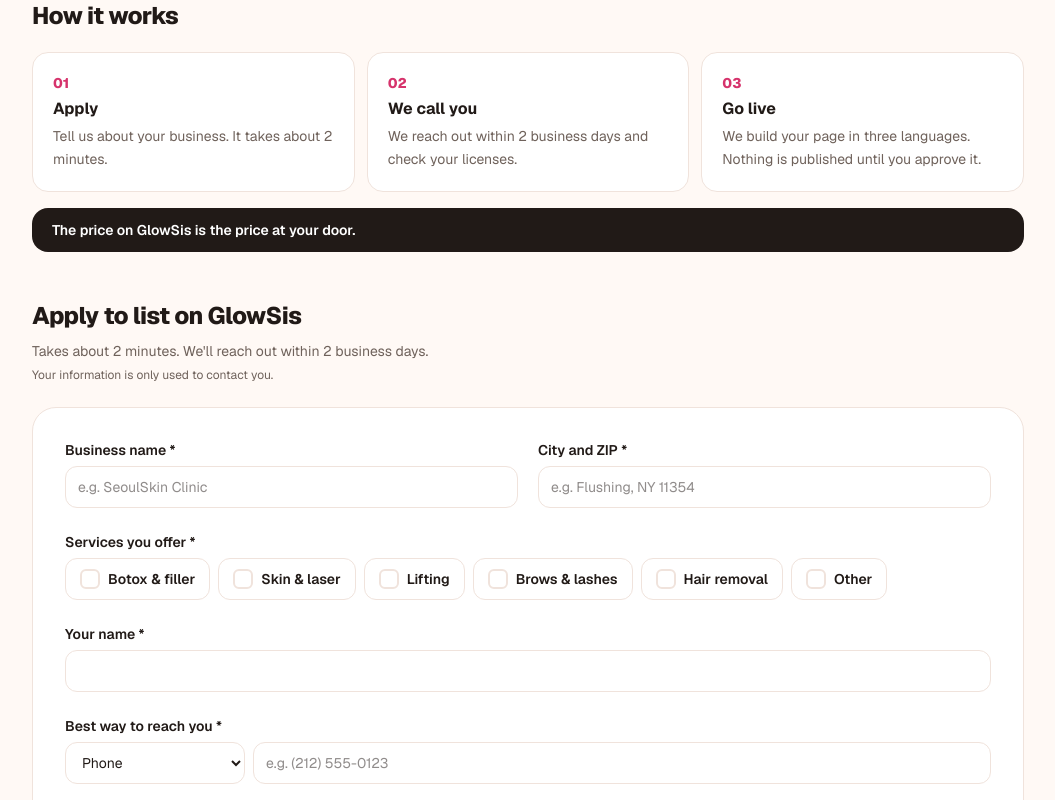
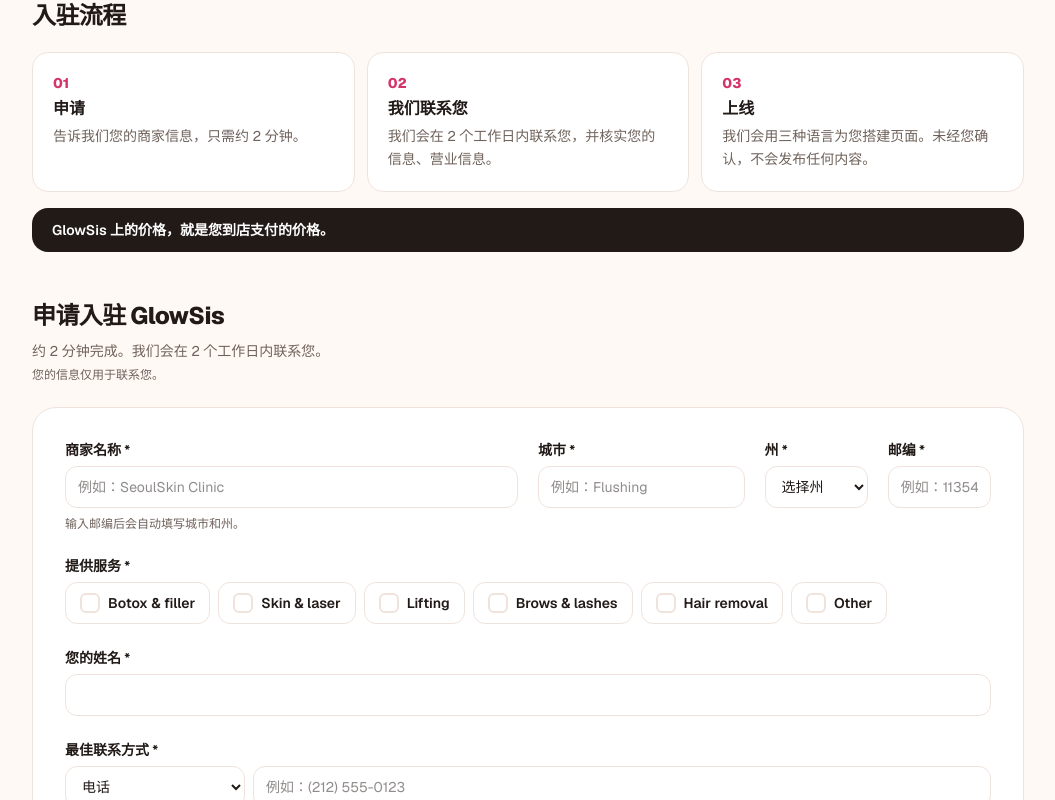
Before and after one commit to BrandyPiao1997/glow-sis, a Next.js app: page / in a window 1280 px wide. Shown: the part 620-1420 px from the top of the page, without its empty margins (112-1167 px from the left). Built offline with nearby package versions, Linux system fonts and the light colour scheme.

Commit message:
Split city/state/ZIP with ZIP autofill, soften step 2 wording, default language Chinese, confirmation replaces form

```diff
--- a/app/page.tsx
+++ b/app/page.tsx
@@ -59,8 +59,12 @@ function Logo({ className = "text-xl" }: { className?: string }) {
 
 const LANGUAGE_OPTIONS = ["English", "Chinese", "Korean"] as const;
 
+const US_STATES = [
+  "AL","AK","AZ","AR","CA","CO","CT","DE","DC","FL","GA","HI","ID","IL","IN","IA","KS","KY","LA","ME","MD","MA","MI","MN","MS","MO","MT","NE","NV","NH","NJ","NM","NY","NC","ND","OH","OK","OR","PA","RI","SC","SD","TN","TX","UT","VT","VA","WA","WV","WI","WY",
+] as const;
+
 export default function Home() {
-  const [lang, setLang] = useState<Lang>("en");
+  const [lang, setLang] = useState<Lang>("zh");
   useEffect(() => {
     const saved = window.localStorage.getItem("glow-nyc-lang");
     if (saved === "en" || saved === "zh" || saved === "ko") setLang(saved);
@@ -75,8 +79,10 @@ export default function Home() {
 
   // 1. Business name
   const [businessName, setBusinessName] = useState("");
-  // 2. City and ZIP
-  const [cityZip, setCityZip] = useState("");
+  // 2. City, State, ZIP (separate fields; ZIP auto-fills city and state)
+  const [city, setCity] = useState("");
+  const [state, setState] = useState("");
+  const [zip, setZip] = useState("");
   // 3. Services (pick any, one level only)
   const [services, setServices] = useState<string[]>([]);
   // 4. Your name
@@ -102,12 +108,31 @@ export default function Home() {
     setServices((prev) => (prev.includes(s) ? prev.filter((x) => x !== s) : [...prev, s]));
   }
 
+  // Look up city and state from a 5-digit US ZIP code (free, no key).
+  async function lookupZip(value: string) {
+    const cleaned = value.replace(/\D/g, "").slice(0, 5);
+    if (cleaned.length !== 5) return;
+    try {
+      const res = await fetch(`https://api.zippopotam.us/us/${cleaned}`);
+      if (!res.ok) return;
+      const data = await res.json();
+      const place = data.places?.[0];
+      if (!place) return;
+      if (place["place name"]) setCity(place["place name"]);
+      if (place["state abbreviation"]) setState(place["state abbreviation"]);
+    } catch {
+      // Lookup is a convenience only; the user can type city/state by hand.
+    }
+  }
+
   async function submit(e: React.FormEvent) {
     e.preventDefault();
     setError("");
     if (
       !businessName.trim() ||
-      !cityZip.trim() ||
+      !city.trim() ||
+      !state.trim() ||
+      !zip.trim() ||
       services.length === 0 ||
       !contactName.trim()
     ) {
@@ -125,7 +150,7 @@ export default function Home() {
         headers: { "Content-Type": "application/json" },
         body: JSON.stringify({
           clinic_name: businessName.trim(),
-          address: cityZip.trim(),
+          address: `${city.trim()}, ${state.trim()} ${zip.trim()}`,
           neighborhood: "",
           contact_name: contactName.trim(),
           email: contactMethod === "email" ? contactValue.trim() : "",
@@ -160,7 +185,10 @@ export default function Home() {
       const data = await res.json().catch(() => ({}));
       if (!res.ok) return setError(data.error || t.formError);
       setSubmitted({ id: data.application.id, status: data.application.status });
-      document.getElementById("submitted")?.scrollIntoView({ behavior: "smooth" });
+      // Jump to the confirmation: the form is replaced by it, so scroll to #apply.
+      requestAnimationFrame(() => {
+        document.getElementById("apply")?.scrollIntoView({ behavior: "smooth" });
+      });
     } catch {
       setError(t.formError);
     } finally {
@@ -266,9 +294,13 @@ export default function Home() {
           <p className="mt-4 rounded-2xl bg-ink px-5 py-3 text-sm font-semibold text-white">{t.parityNote}</p>
         </section>
 
-        {submitted && (
-          <section id="submitted" className="scroll-mt-20 py-6">
-            <div className="rounded-3xl border-2 border-brand bg-brand-soft p-6">
+        <section id="apply" className="scroll-mt-20 py-8">
+          <h2 className="text-2xl font-extrabold tracking-tight">{t.applyTitle}</h2>
+          <p className="mt-2 max-w-2xl text-sm leading-relaxed text-muted">{t.applySub}</p>
+          <p className="mt-1 text-xs text-muted">{t.applyNote}</p>
+
+          {submitted ? (
+            <div id="submitted" className="mt-6 rounded-3xl border-2 border-brand bg-brand-soft p-6">
               <h2 className="text-xl font-extrabold text-brand-dark">{t.successTitle}</h2>
               <p className="mt-2 text-sm leading-relaxed">{t.successBody}</p>
               <p className="mt-3 text-sm">
@@ -292,14 +324,7 @@ export default function Home() {
               </ol>
               <p className="mt-3 text-xs text-muted">{t.trackerNote}</p>
             </div>
-          </section>
-        )}
-
-        <section id="apply" className="scroll-mt-20 py-8">
-          <h2 className="text-2xl font-extrabold tracking-tight">{t.applyTitle}</h2>
-          <p className="mt-2 max-w-2xl text-sm leading-relaxed text-muted">{t.applySub}</p>
-          <p className="mt-1 text-xs text-muted">{t.applyNote}</p>
-
+          ) : (
           <form onSubmit={submit} className="mt-6 space-y-6 rounded-3xl border border-line bg-white p-5 md:p-8">
             <div className="grid gap-5 md:grid-cols-2">
               <div>
@@ -312,16 +337,52 @@ export default function Home() {
                   onChange={(e) => setBusinessName(e.target.value)}
                 />
               </div>
+            <div className="grid gap-5 md:grid-cols-[2fr_1fr_1fr]">
               <div>
-                <label className={labelCls} htmlFor="city_zip">{t.formCityZip}</label>
+                <label className={labelCls} htmlFor="city">{t.formCity}</label>
                 <input
-                  id="city_zip"
+                  id="city"
                   className={inputCls}
-                  placeholder={t.formCityZipPh}
-                  value={cityZip}
-                  onChange={(e) => setCityZip(e.target.value)}
+                  autoComplete="address-level2"
+                  placeholder={t.formCityPh}
+                  value={city}
+                  onChange={(e) => setCity(e.target.value)}
                 />
               </div>
+              <div>
+                <label className={labelCls} htmlFor="state">{t.formState}</label>
+                <select
+                  id="state"
+                  className={inputCls}
+                  autoComplete="address-level1"
+                  value={state}
+                  onChange={(e) => setState(e.target.value)}
+                >
+                  <option value="">{t.formStatePh}</option>
+                  {US_STATES.map((s) => (
+                    <option key={s} value={s}>{s}</option>
+                  ))}
+                </select>
+              </div>
+              <div>
+                <label className={labelCls} htmlFor="zip">{t.formZip}</label>
+                <input
+                  id="zip"
+                  className={inputCls}
+                  autoComplete="postal-code"
+                  inputMode="numeric"
+                  maxLength={5}
+                  placeholder={t.formZipPh}
+                  value={zip}
+                  onChange={(e) => {
+                    const v = e.target.value.replace(/\D/g, "").slice(0, 5);
+                    setZip(v);
+                    if (v.length === 5) void lookupZip(v);
+                  }}
+                />
+              </div>
+            </div>
+            <p className="-mt-3 text-xs text-muted">{t.formZipHint}</p>
             </div>
 
             <div>
@@ -421,6 +482,7 @@ export default function Home() {
               {submitting ? t.formSubmitting : t.formSubmit}
             </button>
           </form>
+          )}
         </section>
 
         <section id="faq" className="scroll-mt-20 py-10">
--- a/lib/i18n.ts
+++ b/lib/i18n.ts
@@ -3,9 +3,9 @@
 import type { Lang, PricingModel, Status } from "./types";
 
 export const LANGS: { code: Lang; label: string }[] = [
-  { code: "en", label: "EN" },
   { code: "zh", label: "中文" },
   { code: "ko", label: "한국어" },
+  { code: "en", label: "EN" },
 ];
 
 export const WECHAT_ID = "brandy_piao";
@@ -30,7 +30,7 @@ const en = {
   step1Title: "Apply",
   step1Body: "Tell us about your business. It takes about 2 minutes.",
   step2Title: "We call you",
-  step2Body: "We reach out within 2 business days and check your licenses.",
+  step2Body: "We reach out within 2 business days and verify your information and business details.",
   step3Title: "Go live",
   step3Body: "We build your page in three languages. Nothing is published until you approve it.",
   parityNote: "The price on GlowSis is the price at your door.",
@@ -39,8 +39,13 @@ const en = {
   applyNote: "Your information is only used to contact you.",
   formBusinessName: "Business name *",
   formBusinessNamePh: "e.g. SeoulSkin Clinic",
-  formCityZip: "City and ZIP *",
-  formCityZipPh: "e.g. Flushing, NY 11354",
+  formCity: "City *",
+  formCityPh: "e.g. Flushing",
+  formState: "State *",
+  formStatePh: "Select state",
+  formZip: "ZIP code *",
+  formZipPh: "e.g. 11354",
+  formZipHint: "Enter your ZIP code and we'll fill in the city and state.",
   formBusinessType: "Business type *",
   businessTypes: {
     med_spa: "Med spa / clinic",
@@ -88,7 +93,7 @@ const en = {
     "Licensed beauty businesses: med spas and clinics, dermatology and plastic surgery practices, brow and lash studios, and laser hair removal. We verify licenses before your page goes live.",
   faq3Q: "What happens after I apply?",
   faq3A:
-    "We reach out within 2 business days, check your licenses and collect your price list, then build your page. Nothing is published until you approve it.",
+    "We reach out within 2 business days, verify your information and business details and collect your price list, then build your page. Nothing is published until you approve it.",
   faq4Q: "Do you only work in New York?",
   faq4A:
     "We're starting in the New York area, but businesses anywhere in the US can apply. We'll reach out as we open new cities.",
@@ -155,7 +160,7 @@ const zh: Dict = {
   step1Title: "申请",
   step1Body: "告诉我们您的商家信息，只需约 2 分钟。",
   step2Title: "我们联系您",
-  step2Body: "我们会在 2 个工作日内联系您，并核实您的执照。",
+  step2Body: "我们会在 2 个工作日内联系您，并核实您的信息、营业信息。",
   step3Title: "上线",
   step3Body: "我们会用三种语言为您搭建页面。未经您确认，不会发布任何内容。",
   parityNote: "GlowSis 上的价格，就是您到店支付的价格。",
@@ -164,8 +169,13 @@ const zh: Dict = {
   applyNote: "您的信息仅用于联系您。",
   formBusinessName: "商家名称 *",
   formBusinessNamePh: "例如：SeoulSkin Clinic",
-  formCityZip: "城市和邮编 *",
-  formCityZipPh: "例如：Flushing, NY 11354",
+  formCity: "城市 *",
+  formCityPh: "例如：Flushing",
+  formState: "州 *",
+  formStatePh: "选择州",
+  formZip: "邮编 *",
+  formZipPh: "例如：11354",
+  formZipHint: "输入邮编后会自动填写城市和州。",
   formBusinessType: "商家类型 *",
   businessTypes: {
     med_spa: "医美诊所 / 医疗水疗",
@@ -208,7 +218,7 @@ const zh: Dict = {
     "持牌美容商家：医美诊所、皮肤科与整形外科诊所、眉毛睫毛工作室和激光脱毛机构。我们会在您的页面上线前核实执照。",
   faq3Q: "申请后会发生什么？",
   faq3A:
-    "我们会在 2 个工作日内联系您，核实执照并收集价目表，然后为您搭建页面。未经您确认，不会发布任何内容。",
+    "我们会在 2 个工作日内联系您，核实您的信息、营业信息并收集价目表，然后为您搭建页面。未经您确认，不会发布任何内容。",
   faq4Q: "你们只在纽约开展业务吗？",
   faq4A: "我们从纽约地区开始，但全美各地的商家都可以申请。我们开通新城市时会联系您。",
   footerTag: "价格透明，商家可信，评价真实。",
@@ -256,7 +266,7 @@ const ko: Dict = {
   step1Title: "신청",
   step1Body: "업체에 대해 알려주세요. 약 2분이면 됩니다.",
   step2Title: "연락드립니다",
-  step2Body: "2영업일 이내에 연락드리고 면허를 확인합니다.",
+  step2Body: "2영업일 이내에 연락드리고 귀하의 정보와 사업 정보를 확인합니다.",
   step3Title: "오픈",
   step3Body: "3개 언어로 페이지를 제작합니다. 고객님 승인 없이는 게시하지 않습니다.",
   parityNote: "GlowSis 가격은 방문 시 지불하는 가격과 동일합니다.",
@@ -265,8 +275,13 @@ const ko: Dict = {
   applyNote: "귀하의 정보는 연락 목적으로만 사용됩니다.",
   formBusinessName: "업체명 *",
   formBusinessNamePh: "예: SeoulSkin Clinic",
-  formCityZip: "도시 및 우편번호 *",
-  formCityZipPh: "예: Flushing, NY 11354",
+  formCity: "도시 *",
+  formCityPh: "예: Flushing",
+  formState: "주 *",
+  formStatePh: "주 선택",
+  formZip: "우편번호 *",
+  formZipPh: "예: 11354",
+  formZipHint: "우편번호를 입력하면 도시와 주가 자동으로 채워집니다.",
   formBusinessType: "업체 유형 *",
   businessTypes: {
     med_spa: "메드 스파 / 클리닉",
@@ -309,7 +324,7 @@ const ko: Dict = {
     "면허를 보유한 뷰티 업체: 메드 스파 및 클리닉, 피부과·성형외과, 눈썹·속눈썹 스튜디오, 레이저 제모 업체입니다. 페이지가 오픈되기 전에 면허를 확인합니다.",
   faq3Q: "신청 후에는 어떻게 되나요?",
   faq3A:
-    "2영업일 이내에 연락드려 면허를 확인하고 가격표를 수집한 뒤 페이지를 제작합니다. 고객님 승인 없이는 게시하지 않습니다.",
+    "2영업일 이내에 연락드려 귀하의 정보와 사업 정보를 확인하고 가격표를 수집한 뒤 페이지를 제작합니다. 고객님 승인 없이는 게시하지 않습니다.",
   faq4Q: "뉴욕에서만 운영하나요?",
   faq4A:
     "뉴욕 지역에서 시작하지만, 미국 전역의 업체가 신청할 수 있습니다. 새 도시로 확장할 때 연락드리겠습니다.",
```
